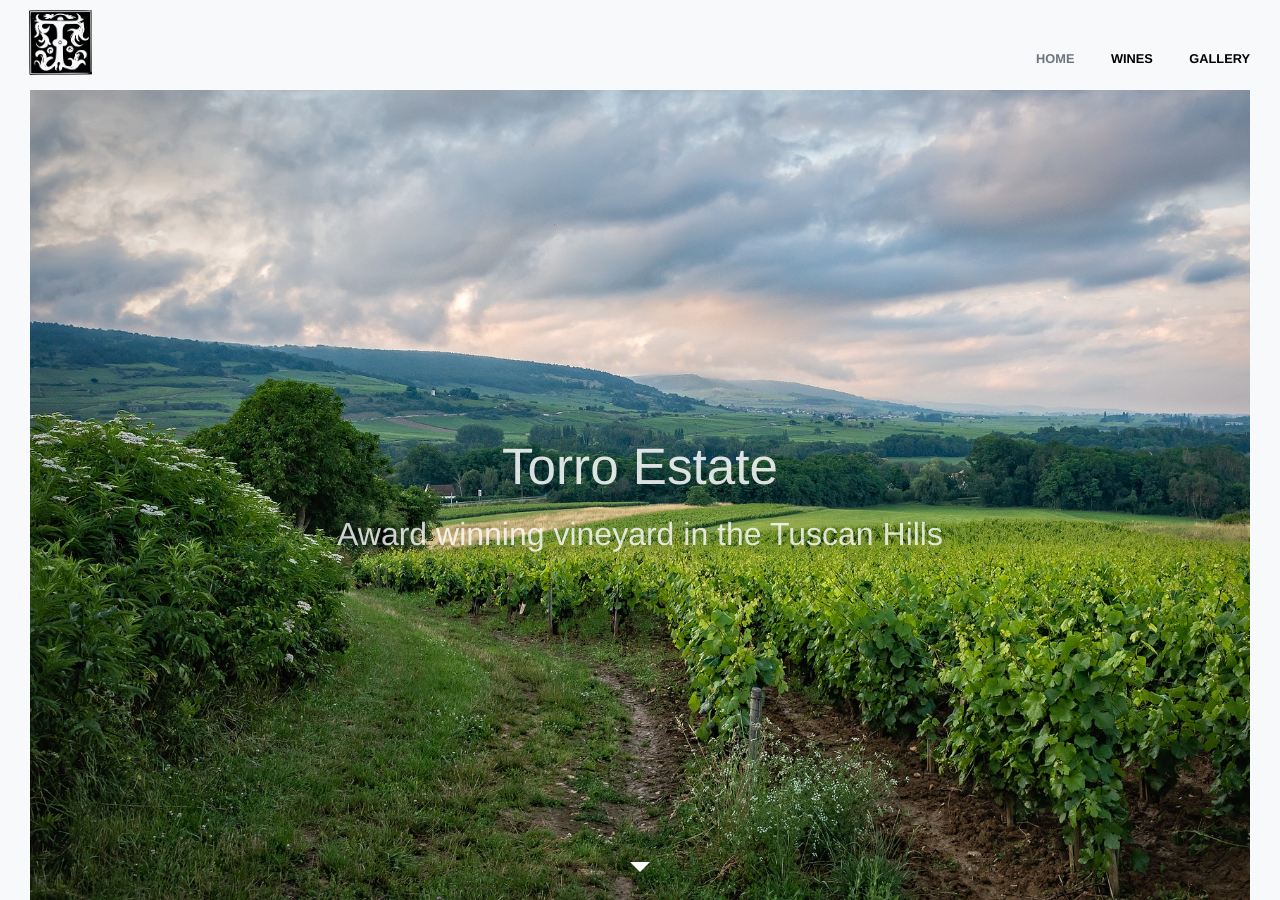
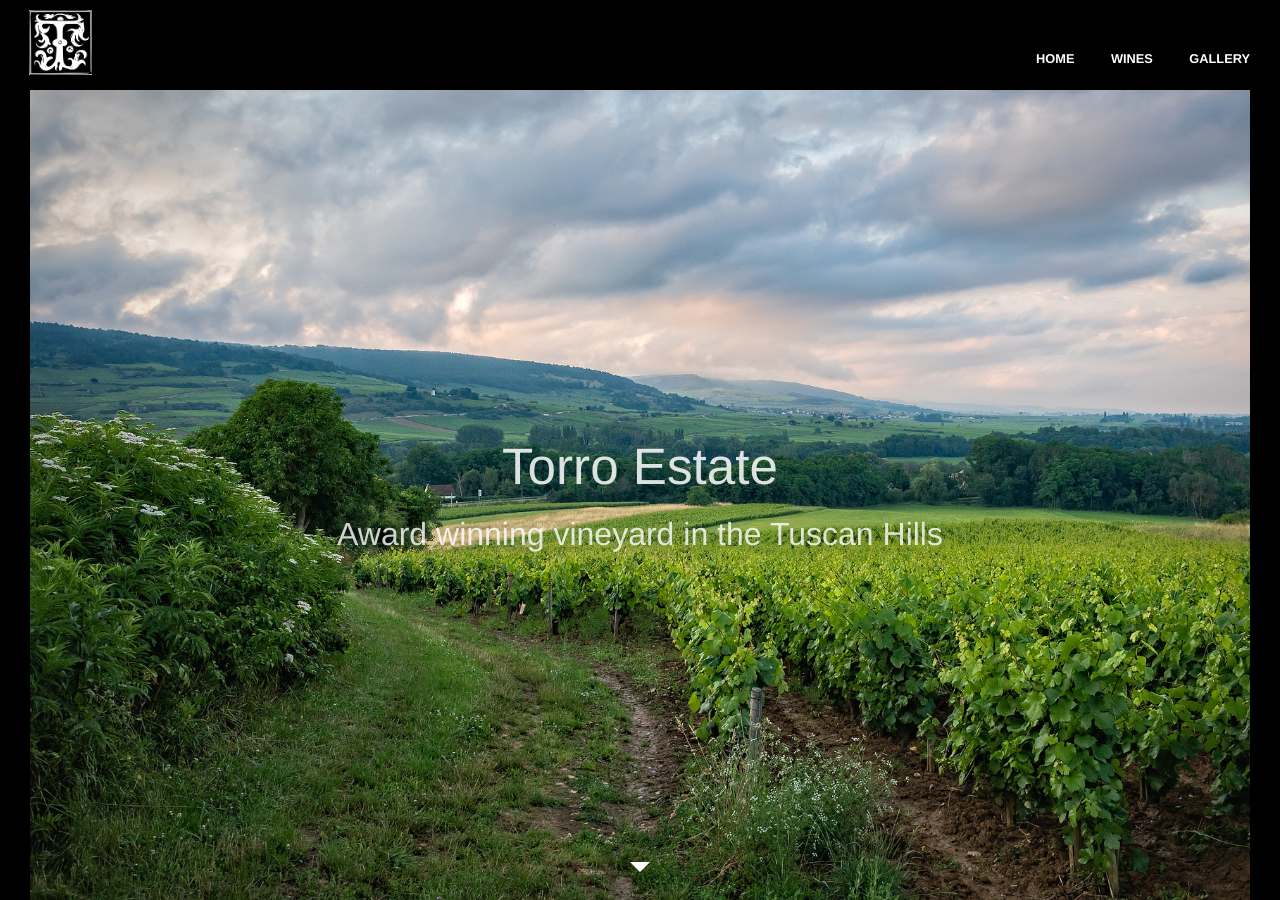
Before and after one commit to AnjanaLP/vineyard-website, a Jekyll site: the page built from index.html, in a window 1280 px wide and 900 px high. Built offline with Jekyll 4.4.1, drawn with Linux system fonts in a browser that asks for light colours.

Commit message:
change border, header, footer backgound colour

```diff
--- a/css/main.css
+++ b/css/main.css
@@ -49,7 +49,7 @@ a img {
 
 /* GLOBAL STYLES*/
 html {
-  box-shadow: 0 0 0 30px #f8f9fa inset;
+  box-shadow: 0 0 0 30px black inset;
   padding: 0 30px;
 }
 body {
@@ -68,7 +68,7 @@ h2 ~ p {
 
 /* HEADER STYLES */
 .header {
-  background-color: #f8f9fa;
+  background-color: #000;
   position: fixed;
   width: 100%;
   z-index: 20;
@@ -84,6 +84,7 @@ h2 ~ p {
   width: 10vh;
 }
 .header-logo img{
+  background-color: #fff;
   width: 7vh;
 }
 .header-nav {
@@ -98,7 +99,7 @@ h2 ~ p {
   padding-left: 1em;
 }
 .nav-links a {
-  color: #000;
+  color: #fff;
   font-size: 0.8em;
   font-weight: bold;
   text-decoration: none;
@@ -106,27 +107,23 @@ h2 ~ p {
 }
 .nav-links a:hover,
 .nav-link a:active {
-  color: #6c757d;
-}
-.header-nav > li:first-child a {
-  color: #6c757d;
-}
-.header-nav > li:first-child a:hover {
-  color: #6c757d;
+  font-weight: normal;
 }
 
 /* FOOTER STYLES */
 .footer {
-  background-color: #f8f9fa;
+  background-color: black;
   padding: 10vh 0 15vh;
   text-align: center;
 }
 .footer-logo img {
+  background-color: white;
   width: 50px;
 }
 .footer h3 {
-  color: #000;
+  color: #fff;
   font-size: 0.8em;
+  font-weight: bold;
   padding-top: 1.5em;
 }
 .footer-nav li {
--- a/index.html
+++ b/index.html
@@ -30,7 +30,6 @@ layout: default
     </p>
   </div>
 </div>
-
 <div class="visit-section">
   <h2>Visit us</h2>
   <p class="visit-description">
```
